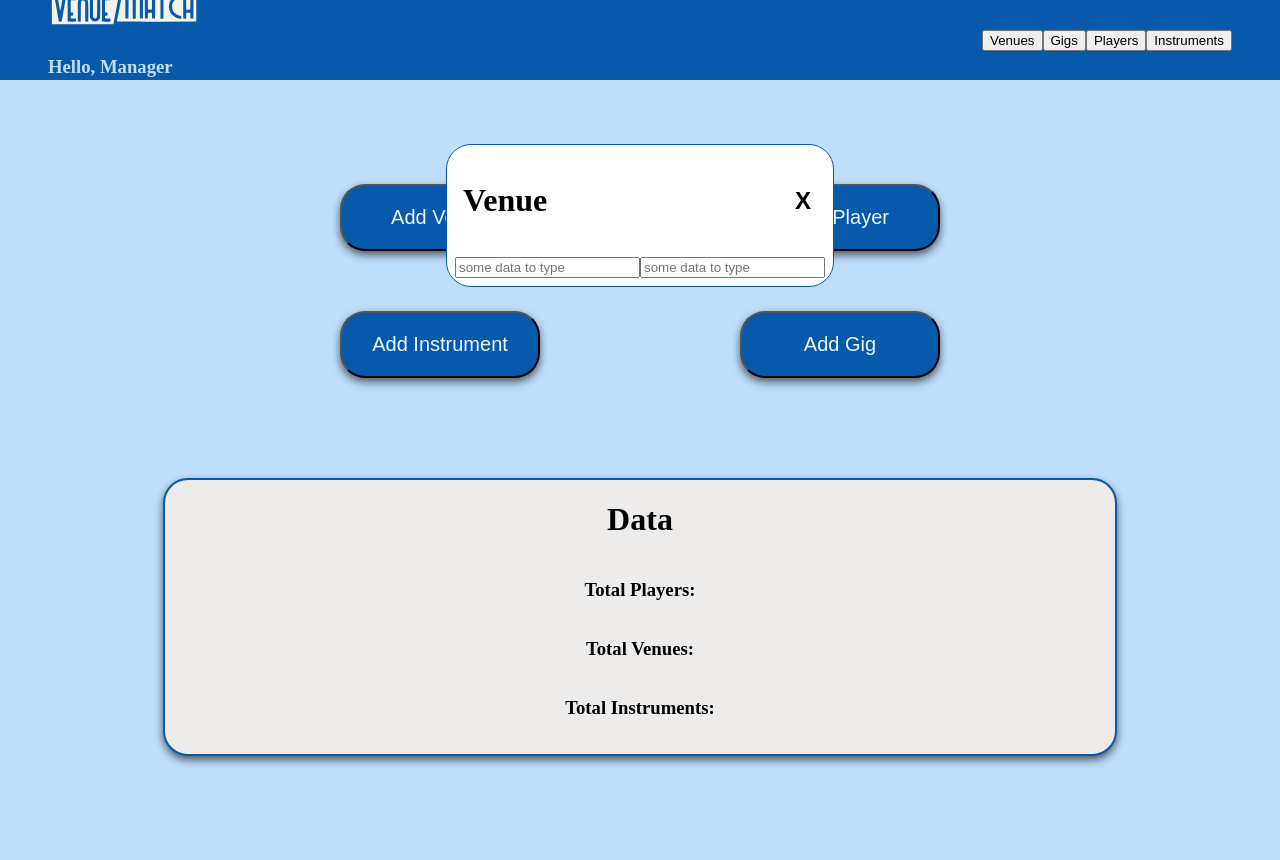
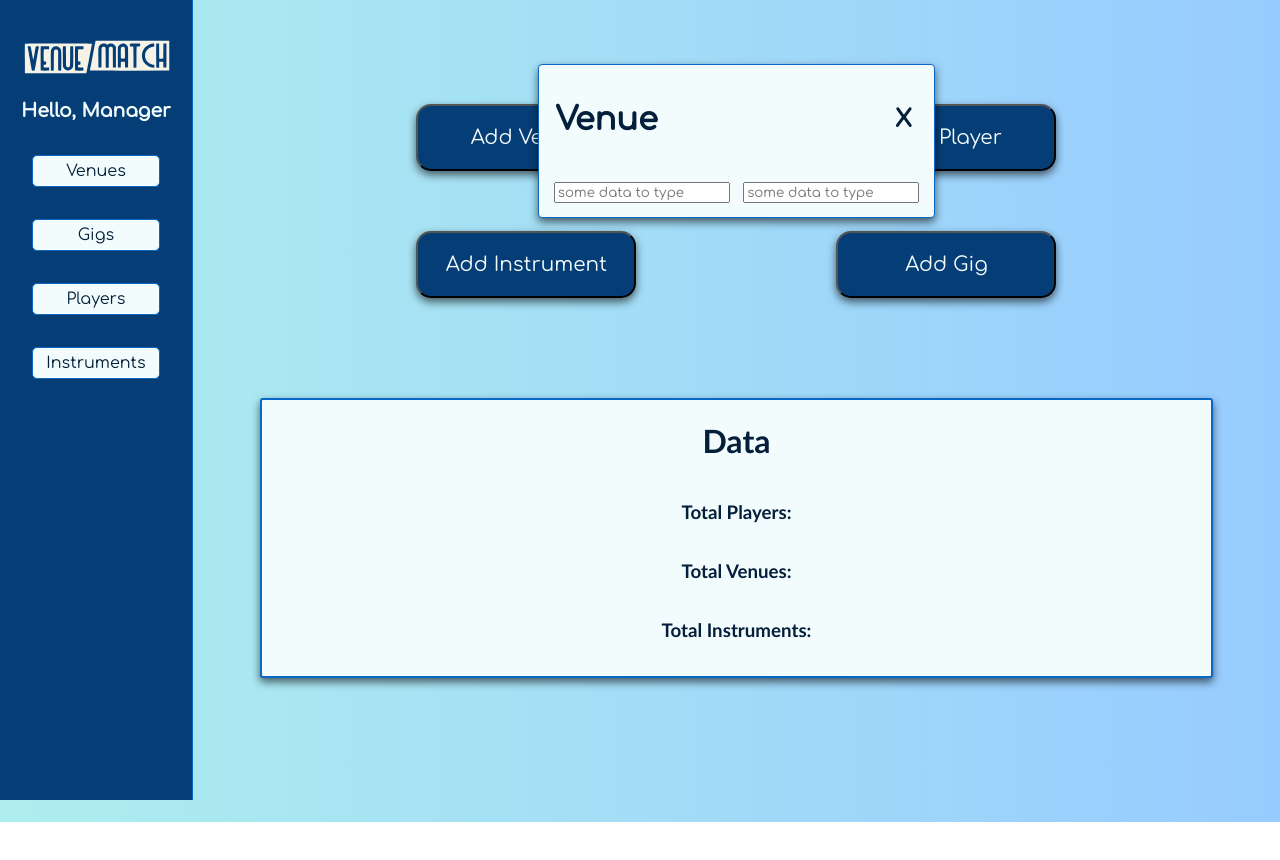
Before and after one commit to VenueMatchIO/VenueMatch, a React (Create React App) app in the folder client/: page / in a window 1280 px wide. Both pictures are taken after a click on the button "Add Venue". Shown: the top 860 px of the page. After the commit the page ends 822 px from the top, so only its background shows below. Built offline with nearby package versions, Linux system fonts and the light colour scheme.

Commit message:
Updated styling and converted to SCSS

```diff
--- a/client/src/styles.scss
+++ b/client/src/styles.scss
@@ -1,18 +1,18 @@
+@import url('https://fonts.googleapis.com/css2?family=Cabin&family=Comfortaa:wght@300;400;500&display=swap');
+
 /*
 =================
 Styling Variables
 =================
 */
 
-// :root {
 
-// }
-
-$Primary: rgb(7, 89, 171);
-$Secondary: scale-color($Primary, $lightness: 60%);
-$Tertiary: scale-color($Primary, $lightness: 80%);
+$Primary: rgb(9, 103, 197);
+$Secondary: scale-color($Primary, $lightness: 70%);
+$Tertiary: scale-color(rgb(174,238,238), $lightness: 85%);
 $LightFont: scale-color($Primary, $lightness: 95%);
-$DarkFont: scale-color($Primary, $lightness: -50%);
+$Dark: scale-color($Primary, $lightness: -40%);
+$SuperDarkFont: scale-color($Dark, $lightness: -50%);
 
 /*
 ============
@@ -22,12 +22,17 @@ Main Styles
 
 body {
   margin: 0;
-  background-color: $Tertiary;
+  // background-color: $Secondary;
+  background: rgb(174,238,238);
+  background: linear-gradient(90deg, rgba(174,238,238,1) 0%, rgba(73,165,255,0.5718662464985995) 100%);
 }
-
+.app {
+  display: flex;
+}
 .main {
   padding: 4em;
-  background-color: $Tertiary;
+  // background-color: $Secondary;
+  margin: 0 auto;
 }
 
 /*
@@ -38,22 +43,55 @@ Navbar Styles
 
 .navbar-container {
   display: flex;
-  background-color: $Primary;
+  flex-direction: column;
+  background-color: $Dark;
   height: 5em;
-  justify-content: space-between;
   align-items: center;
-  padding: 0em 3em 0em 3em;
+  padding: 2em 1em 2em 1em;
+  height: 100vh;
+  box-sizing: border-box;
+  border-right: 1px solid $Primary;
 }
 
-.navbar-title {
+.navbar-header {
+  display: flex;
+  flex-direction: column;
+  align-items: center;
+}
+
+.navbar-logo {
   color: $Tertiary;
   cursor: pointer;
   user-select: none;
 }
 
 .navbar-greeting {
+  font-family: Comfortaa;
   color: $Tertiary;
   user-select: none;
+}
+
+.navbar-routes {
+  display: flex;
+  flex-direction: column;
+}
+
+.navbar-routes > button {
+  margin: 1em;
+  cursor: pointer;
+  color: $SuperDarkFont;
+  font-size: 12pt;
+  background-color: $Tertiary;
+  border: 1px solid $Primary;
+  border-radius: 5px;
+  width: 8em;
+  height: 2em;
+  font-family: Comfortaa;
+}
+
+.navbar-routes > button:hover {
+  color: $Tertiary;
+  background-color: $Primary;
 }
 
 /*
@@ -65,6 +103,8 @@ Main Container Styles
 .main-container {
   display: flex;
   flex-direction: column;
+  align-items: center;
+  justify-content: center;
 }
 
 /*
@@ -87,19 +127,21 @@ Control Container Styles
 .control-btn {
   margin: 2em 5em 1em 5em;
   padding: 1em;
-  width: 10em;
-  border-radius: 25px;
+  width: 11em;
+  border-radius: 15px;
   cursor: pointer;
+  font-family: Comfortaa;
+  // font-style: light;
   font-size: 1.25em;
-  color: $LightFont;
-  background-color: $Primary;
+  color: $Tertiary;
+  background-color: $Dark;
   box-shadow: 0 4px 8px rgba(0, 0, 0, 0.6);
   user-select: none;
 }
 
 .control-btn:hover {
-  color: $Primary;
-  background-color: white;
+  color: $Tertiary;
+  background-color: $Primary;
 }
 
 /*
@@ -113,13 +155,15 @@ Information Display Styles
   flex-direction: column;
   align-items: center;
   align-self: center;
+  font-family:'Trebuchet MS', 'Lucida Sans Unicode', 'Lucida Grande', 'Lucida Sans', Arial, sans-serif ;
+  color: $SuperDarkFont;
   border: 2px solid;
   border-color: $Primary;
-  border-radius: 25px;
+  border-radius: 3px;
   padding: 0 25em 1em 25em;
   margin: 5em 0 5em 0;
   box-shadow: 0 4px 8px rgba(0, 0, 0, 0.6);
-  background: rgb(238, 235, 235);
+  background: $Tertiary;
 }
 
 /*
@@ -150,7 +194,7 @@ Data Container Styles
 }
 
 .data-button:hover {
-  background-color: white;
+  background-color: $Secondary;
   color: $Primary;
   border-color: $Primary;
 }
@@ -172,9 +216,11 @@ Modal Styles
 .modal-container {
   position: absolute;
   z-index: 100;
-  background: white;
+  background: $Tertiary;
   border: 1px solid $Primary;
-  border-radius: 25px;
+  border-radius: 4px;
+  box-shadow: 0 4px 8px rgba(0, 0, 0, 0.6);
+  color: $SuperDarkFont;
 }
 
 .modal-header {
@@ -182,6 +228,7 @@ Modal Styles
   justify-content: space-between;
   align-items: center;
   margin: 1em;
+  font-family: Comfortaa;
 }
 
 .modal-header > button {
@@ -189,8 +236,10 @@ Modal Styles
   background: transparent;
   border: none;
   cursor: pointer;
+  font-family: Comfortaa;
   font-weight: bolder;
   font-size: 1.5em;
+  color: $SuperDarkFont
 }
 
 .modal-header > button:hover {
@@ -200,3 +249,9 @@ Modal Styles
 .modal-inputs {
   margin: 0.5em;
 }
+
+.modal-inputs > input {
+  margin: 0.5em;
+  font-family: Comfortaa;
+  color: $SuperDarkFont;
+}
```
Also changed, not shown: 2 other files (tests, documents, lock files or other folders).
